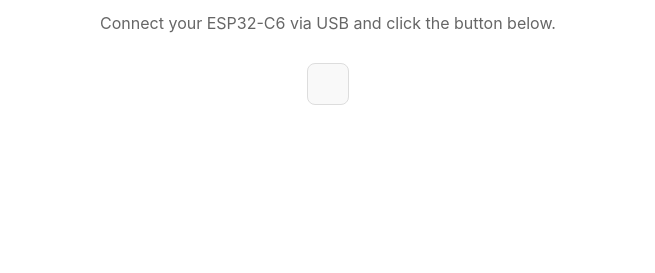
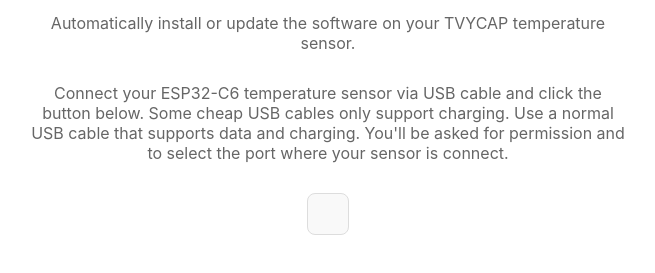
Before and after one commit to donsweeney4/sensor-installer, a plain HTML site: page index.html in a window 1280 px wide. Shown: the part 121-394 px from the top of the page, without its empty margins (312-967 px from the left). Drawn offline with Linux system fonts and the light colour scheme.

Commit message:
Revise connection instructions for ESP32-C6
Updated instructions for connecting the ESP32-C6 and clarified the use of USB cables.

```diff
--- a/index.html
+++ b/index.html
@@ -22,7 +22,10 @@
 <body>
     <div class="container">
         <h1>Device Installer</h1>
-        <p>Connect your ESP32-C6 via USB and click the button below.</p>
+        <p>Automatically install or update the software on your TVYCAP temperature sensor.</p>
+        <p>Connect your ESP32-C6 temperature sensor via USB cable and click the button below. Some cheap USB cables
+            only support charging.  Use a normal USB cable that supports data and charging.
+        You'll be asked for permission and to select the port where your sensor is connect.</p>
 
         <script type="module" src="https://unpkg.com/esp-web-tools@10/dist/web/install-button.js?module"></script>
 
```
